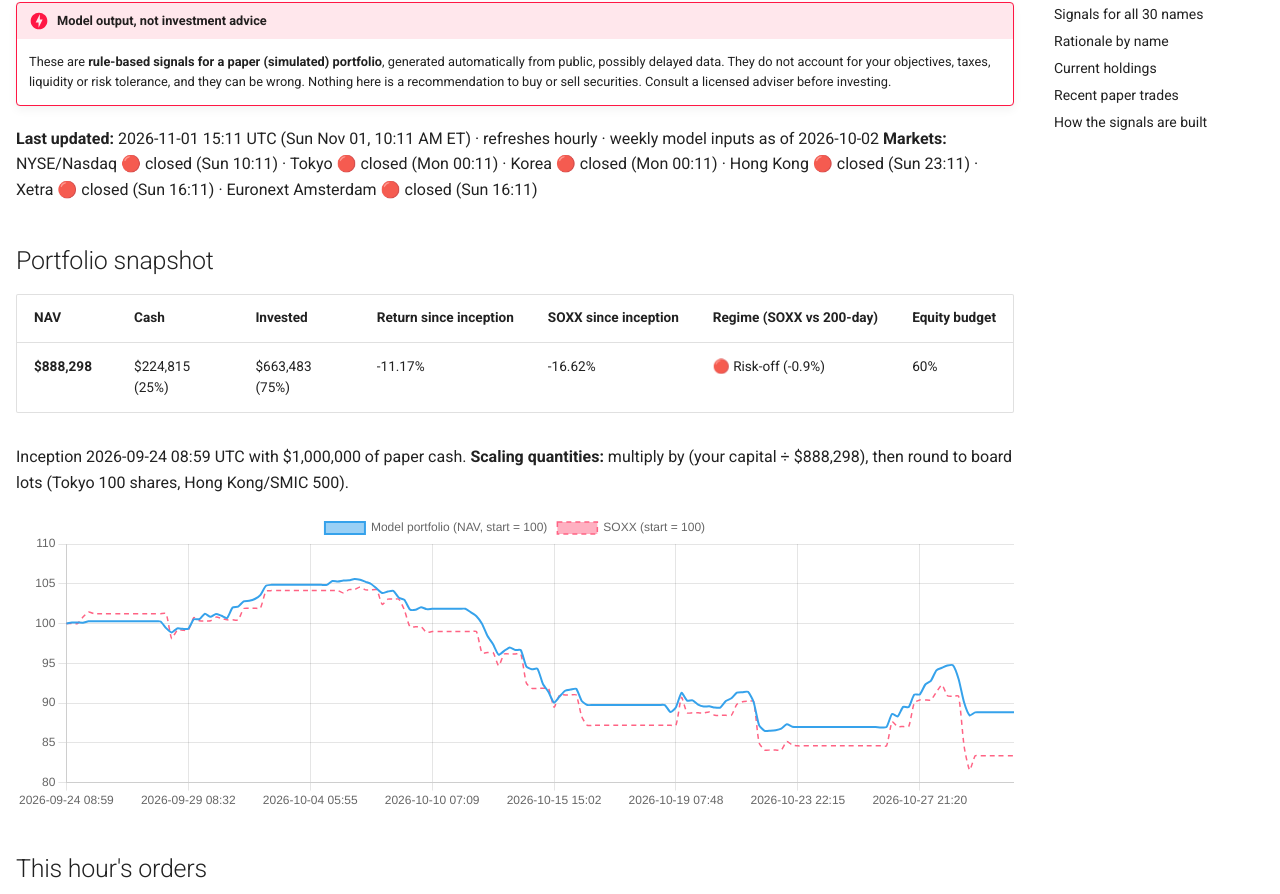
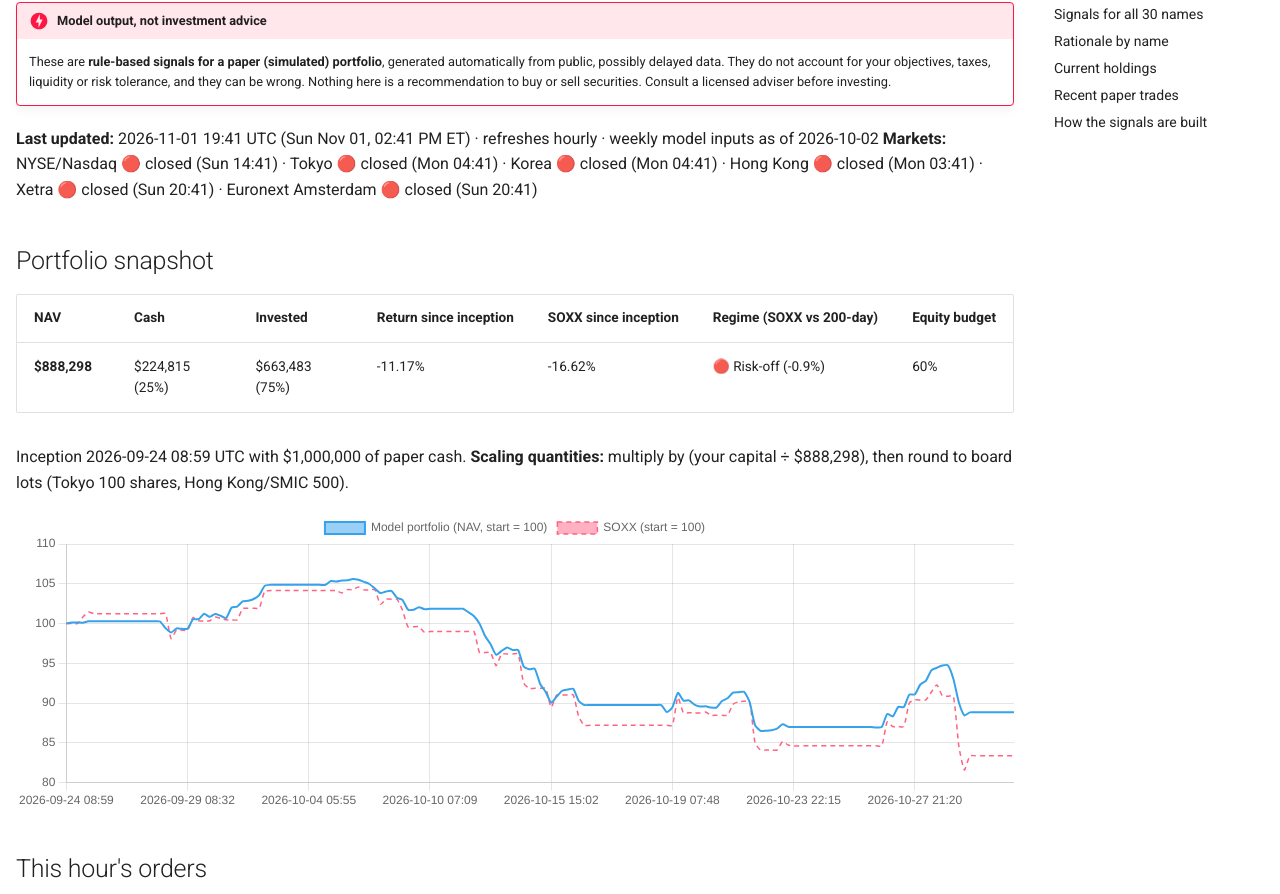
Before and after one commit to findnavish/InvestmentOpportunities, an MkDocs documentation site: the page built from docs/trade-signals/index.md, in a window 1280 px wide and 1400 px high. Shown: the part 226-1120 px from the top of the window. Built offline with MkDocs 1.6.1 and Material for MkDocs 9.7.7, drawn with Linux system fonts in a browser that asks for light colours; comment, search, counter and statistics services are not loaded; part of the change alters nothing that is shown; some of the changed text lies outside the part shown.

Commit message:
Signals update 2026-11-01 19:41 UTC

```diff
--- a/docs/trade-signals/index.md
+++ b/docs/trade-signals/index.md
@@ -8,8 +8,8 @@ hide:
 !!! danger "Model output, not investment advice"
     These are **rule-based signals for a paper (simulated) portfolio**, generated automatically from public, possibly delayed data. They do not account for your objectives, taxes, liquidity or risk tolerance, and they can be wrong. Nothing here is a recommendation to buy or sell securities. Consult a licensed adviser before investing.
 
-**Last updated:** 2026-11-01 15:11 UTC (Sun Nov 01, 10:11 AM ET) · refreshes hourly · weekly model inputs as of 2026-10-02
-**Markets:** NYSE/Nasdaq 🔴 closed (Sun 10:11) · Tokyo 🔴 closed (Mon 00:11) · Korea 🔴 closed (Mon 00:11) · Hong Kong 🔴 closed (Sun 23:11) · Xetra 🔴 closed (Sun 16:11) · Euronext Amsterdam 🔴 closed (Sun 16:11)
+**Last updated:** 2026-11-01 19:41 UTC (Sun Nov 01, 02:41 PM ET) · refreshes hourly · weekly model inputs as of 2026-10-02
+**Markets:** NYSE/Nasdaq 🔴 closed (Sun 14:41) · Tokyo 🔴 closed (Mon 04:41) · Korea 🔴 closed (Mon 04:41) · Hong Kong 🔴 closed (Mon 03:41) · Xetra 🔴 closed (Sun 20:41) · Euronext Amsterdam 🔴 closed (Sun 20:41)
 
 ## Portfolio snapshot
 
@@ -43,7 +43,7 @@ Sorted by score. **Weight** = current → target share of NAV. **Key drivers** =
 
 | Rating | Score | Name | Price | Analyst upside | De-biased α | 12-1 mom | vs 200DMA | RSI | Quality z | Weight | Order | Key drivers |
 |---|--:|---|--:|--:|--:|--:|--:|--:|--:|--:|---|---|
-| 🟢🟢 Strong Buy | +3.24 | **SK hynix**<br><small>000660.KS</small> | 1,404,000 KRW | +124% | +16.7% | +272% | -6% | 45 | +0.62 | 11.6% → 7.8% | TRIM 32 | analyst α +0.66 · momentum +0.41 · ⚠️ cycle-peak P/E, high σ(e) |
+| 🟢🟢 Strong Buy | +3.23 | **SK hynix**<br><small>000660.KS</small> | 1,404,000 KRW | +124% | +16.7% | +272% | -6% | 45 | +0.62 | 11.6% → 7.8% | TRIM 32 | analyst α +0.66 · momentum +0.41 · ⚠️ cycle-peak P/E, high σ(e) |
 | 🟢🟢 Strong Buy | +2.40 | **MU**<br><small>Micron Technology</small> | 884.89 USD | +72% | +3.8% | +380% | +18% | 42 | +0.12 | 6.4% → 6.0% | – | momentum +0.53 · analyst α +0.27 · ⚠️ cycle-peak P/E |
 | 🟢🟢 Strong Buy | +1.42 | **Samsung**<br><small>005930.KS</small> | 222,250 KRW | +115% | +15.3% | +178% | -6% | 43 | -0.26 | 9.1% → 5.0% | TRIM 218 | analyst α +0.55 · momentum +0.23 · ⚠️ cycle-peak P/E |
 | 🟢 Buy | +0.59 | **AMAT**<br><small>Applied Materials</small> | 390.27 USD | +64% | +2.4% | +134% | -12% | 36 | +0.03 | 2.1% → 2.0% | – | analyst α +0.19 · momentum +0.14 |
@@ -58,9 +58,9 @@ Sorted by score. **Weight** = current → target share of NAV. **Key drivers** =
 | ⚪ Hold | -0.03 | **LRCX**<br><small>Lam Research</small> | 239.25 USD | +57% | +0.4% | +117% | -16% | 34 | +0.02 | 4.4% → 4.4% | – | trend -0.12 · momentum +0.10 |
 | ⚪ Hold | -0.04 | **ASML**<br><small>ASML Holding</small> | 1,565.23 USD | +34% | -5.2% | +74% | -2% | 39 | +0.42 | 5.3% → 5.3% | – | analyst α -0.19 · quality +0.18 |
 | ⚪ Hold | -0.04 | **GFS**<br><small>GlobalFoundries</small> | 41.90 USD | +81% | +6.6% | +42% | -24% | 37 | -0.21 | 0.0% → 0.0% | – | analyst α +0.41 · trend -0.16 |
+| ⚪ Hold | -0.06 | **TER**<br><small>Teradyne</small> | 274.33 USD | +63% | +2.0% | +154% | -22% | 29 | -0.31 | 0.0% → 0.0% | – | quality -0.21 · momentum +0.20 · ⚠️ oversold |
 | ⚪ Hold | -0.09 | **Tokyo Electron**<br><small>8035.T</small> | 9,459 JPY | +61% | +1.7% | +113% | -8% | 38 | -0.28 | 3.4% → 3.4% | – | quality -0.18 · analyst α +0.08 |
-| ⚪ Hold | -0.13 | **TER**<br><small>Teradyne</small> | 274.37 USD | +63% | +2.0% | +140% | -21% | 29 | -0.31 | 0.0% → 0.0% | – | quality -0.21 · momentum +0.17 · ⚠️ oversold |
-| ⚪ Hold | -0.13 | **AMD**<br><small>Advanced Micro Devices</small> | 505.18 USD | +23% | -8.8% | +149% | +23% | 40 | -0.15 | 0.0% → 0.0% | – | analyst α -0.48 · trend +0.32 |
+| ⚪ Hold | -0.19 | **AMD**<br><small>Advanced Micro Devices</small> | 505.18 USD | +23% | -8.8% | +149% | +23% | 40 | -0.15 | 0.0% → 0.0% | – | analyst α -0.48 · trend +0.32 |
 | 🔴 Sell | -0.30 | **Disco**<br><small>6146.T</small> | 49,340 JPY | +66% | +3.0% | +18% | -25% | 38 | +0.06 | 0.0% → 0.0% | – | analyst α +0.23 · trend -0.21 |
 | 🔴 Sell | -0.45 | **ASMI**<br><small>ASM.AS</small> | 726.80 EUR | +55% | -0.1% | +72% | -11% | 40 | -0.10 | 0.0% → 0.0% | – | momentum -0.07 · quality -0.06 |
 | 🔴 Sell | -0.46 | **AVGO**<br><small>Broadcom</small> | 326.17 USD | +63% | +2.4% | -5% | -11% | 41 | +0.26 | 0.0% → 0.0% | – | momentum -0.41 · analyst α +0.15 |
@@ -80,7 +80,7 @@ Sorted by score. **Weight** = current → target share of NAV. **Key drivers** =
 
 Click a name to expand the full reasoning behind its rating and quantity.
 
-??? success "SK hynix (000660.KS) — 🟢🟢 Strong Buy, score +3.24"
+??? success "SK hynix (000660.KS) — 🟢🟢 Strong Buy, score +3.23"
     **TRIM 32 sh** → target 7.8% of NAV (sized ∝ score ÷ σ(e), cap 10%). Analyst target 3,141,025 KRW vs 1,404,000 KRW (+124%, 38 analysts); de-biased α +16.7% vs CAPM hurdle 14.3%. Downtrend -6% vs 200-day avg; 12-1 mom +272%; RSI 45. Quality z +0.62 (ROE 44%). ⚠️ cyclical-peak risk: fwd P/E 3.9 (ch.17-18); high firm-specific risk σ(e) 60% → smaller size.
 
 ??? success "MU (MU) — 🟢🟢 Strong Buy, score +2.40"
@@ -125,13 +125,13 @@ Click a name to expand the full reasoning behind its rating and quantity.
 ??? note "GFS (GFS) — ⚪ Hold, score -0.04"
     Hold zone: not owned, no entry. Analyst target 76.00 USD vs 41.90 USD (+81%, 22 analysts); de-biased α +6.6% vs CAPM hurdle 12.4%. Downtrend -24% vs 200-day avg; 12-1 mom +42%; RSI 37. Quality z -0.21 (ROE 8%).
 
+??? note "TER (TER) — ⚪ Hold, score -0.06"
+    Hold zone: not owned, no entry. Analyst target 446.47 USD vs 274.33 USD (+63%, 15 analysts); de-biased α +2.0% vs CAPM hurdle 12.3%. Downtrend -22% vs 200-day avg; 12-1 mom +154%; RSI 29. Quality z -0.31 (ROE 20%). ⚠️ oversold.
+
 ??? note "Tokyo Electron (8035.T) — ⚪ Hold, score -0.09"
     Hold zone: keep any existing position, no new money. Analyst target 15,275 JPY vs 9,459 JPY (+61%, 23 analysts); de-biased α +1.7% vs CAPM hurdle 12.8%. Downtrend -8% vs 200-day avg; 12-1 mom +113%; RSI 38. Quality z -0.28 (ROE 29%).
 
-??? note "TER (TER) — ⚪ Hold, score -0.13"
-    Hold zone: not owned, no entry. Analyst target 446.47 USD vs 274.37 USD (+63%, 15 analysts); de-biased α +2.0% vs CAPM hurdle 12.3%. Downtrend -21% vs 200-day avg; 12-1 mom +140%; RSI 29. Quality z -0.31 (ROE 20%). ⚠️ oversold.
-
-??? note "AMD (AMD) — ⚪ Hold, score -0.13"
+??? note "AMD (AMD) — ⚪ Hold, score -0.19"
     Hold zone: not owned, no entry. Analyst target 619.51 USD vs 505.18 USD (+23%, 50 analysts); de-biased α -8.8% vs CAPM hurdle 14.9%. Uptrend +23% vs 200-day avg; 12-1 mom +149%; RSI 40. Quality z -0.15 (ROE 7%).
 
 ??? failure "Disco (6146.T) — 🔴 Sell, score -0.30"
```
Also changed, not shown: docs/trade-signals/nav.json (+1 -1 lines).
